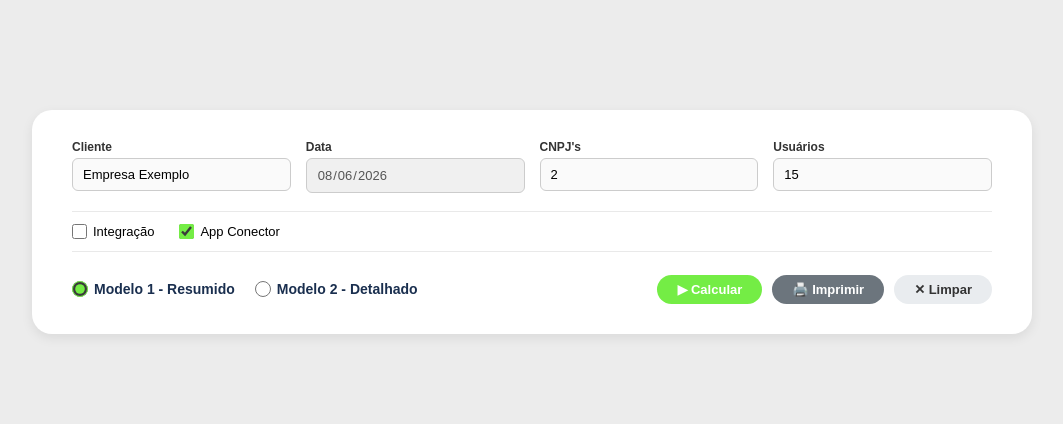
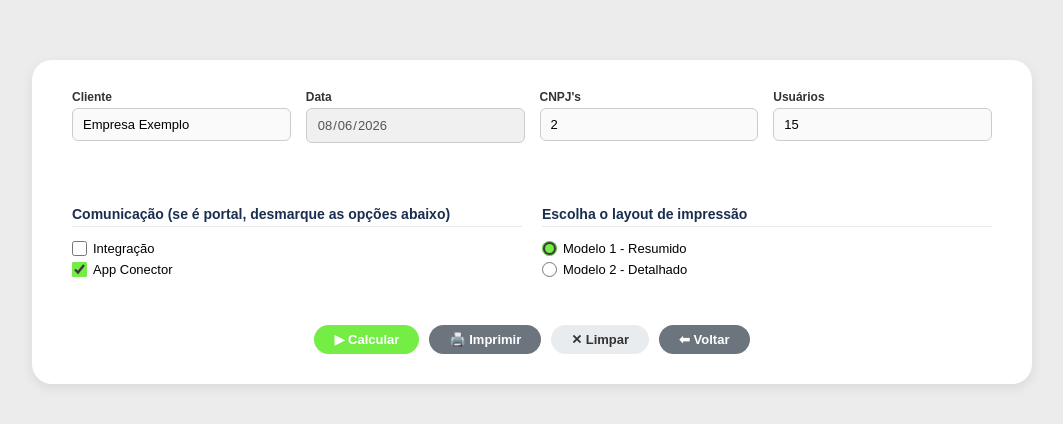
Before and after one commit to PreVendasNDD/Extrato_de_Horas, a plain HTML site: page move/Extrato_MOVE.html in a window 1280 px wide. Shown: the part 166-590 px from the top of the page, without its empty margins (108-1171 px from the left). Drawn offline with Linux system fonts and the light colour scheme.

Commit message:
Update Extrato_MOVE.html

```diff
--- a/move/Extrato_MOVE.html
+++ b/move/Extrato_MOVE.html
@@ -47,6 +47,7 @@
             display: grid;
             grid-template-columns: repeat(auto-fit, minmax(160px, 1fr));
             gap: 15px;
+            margin-bottom: 40px; /* Espaço extra entre inputs e colunas */
         }
 
         .controls .campo {
@@ -81,6 +82,7 @@
             color: #555;
         }
 
+        /* --- CLASSES ORIGINAIS PRESERVADAS (NÃO UTILIZADAS NO NOVO LAYOUT) --- */
         .controls .check-group {
             display: flex;
             flex-wrap: wrap;
@@ -161,6 +163,62 @@
 
         .btn-limpar { background: #e9ecef; color: #333; }
         .btn-limpar:hover { background: #ced4da; }
+
+        /* ---------- NOVAS CLASSES PARA O LAYOUT DE DUAS COLUNAS ---------- */
+        .modulos-row {
+            display: grid;
+            grid-template-columns: 1fr 1fr;
+            gap: 20px;
+            margin-top: 5px;
+        }
+
+        .modulos-col {
+            display: flex;
+            flex-direction: column;
+            gap: 6px;
+        }
+
+        .modulos-col h3 {
+            font-size: 14px;
+            font-weight: 700;
+            color: #1a2f4f;
+            margin-bottom: 8px;
+            border-bottom: 1px solid #e9e9e9;
+            padding-bottom: 4px;
+        }
+
+        .modulos-col label {
+            display: flex;
+            align-items: center;
+            gap: 6px;
+            font-size: 13px;
+            cursor: pointer;
+        }
+
+        .modulos-col input[type="checkbox"],
+        .modulos-col input[type="radio"] {
+            width: 15px;
+            height: 15px;
+            accent-color: #74ed45;
+            cursor: pointer;
+        }
+
+        /* ---------- NOVOS BOTÕES CENTRALIZADOS ---------- */
+        .botoes-row {
+            display: flex;
+            flex-wrap: wrap;
+            gap: 10px;
+            margin-top: 30px;
+            justify-content: center;
+        }
+
+        .btn-voltar {
+            background: #6c757d;
+            color: #fff;
+        }
+        .btn-voltar:hover {
+            background: #495057;
+        }
 
         /* ---------- EXTRATO (ESTILIZAÇÃO DE TELA) ---------- */
         .page {
@@ -415,6 +473,13 @@
             .controls .campo {
                 flex: 1 1 100%;
             }
+            .modulos-row {
+                grid-template-columns: 1fr;
+                gap: 15px;
+            }
+            .botoes-row {
+                justify-content: center;
+            }
         }
     </style>
 </head>
@@ -442,23 +507,29 @@
             </div>
         </div>
 
-        <!-- Linha 2: Checkboxes (Módulos) -->
-        <div class="check-group">
+        <!-- Linha 2: Duas colunas (Meio de comunicação e Layout) -->
+        <div class="modulos-row">
+            <!-- Coluna 1: Meio de comunicação -->
+            <div class="modulos-col">
+                <h3>Comunicação (se é portal, desmarque as opções abaixo)</h3>
                 <label><input type="checkbox" id="modIntegracao"> Integração</label>
                 <label><input type="checkbox" id="modApp" checked> App Conector</label>
             </div>
 
-        <!-- Linha 3: Modelo e Botões -->
-        <div class="action-group">
-            <div class="modelo-group">
+            <!-- Coluna 2: Layout de Impressão -->
+            <div class="modulos-col">
+                <h3>Escolha o layout de impressão</h3>
                 <label><input type="radio" name="modelo" value="1" checked> Modelo 1 - Resumido</label>
                 <label><input type="radio" name="modelo" value="2"> Modelo 2 - Detalhado</label>
             </div>
-            <div class="botoes">
+        </div>
+
+        <!-- Linha 3: Botões -->
+        <div class="botoes-row">
             <button class="btn btn-calcular" id="calcularBtn">▶ Calcular</button>
             <button class="btn btn-imprimir" id="imprimirBtn">🖨️ Imprimir</button>
             <button class="btn btn-limpar" id="limparBtn">✕ Limpar</button>
-            </div>
+            <button class="btn btn-voltar" onclick="window.location.href='../index.html'">⬅ Voltar</button>
         </div>
     </div>
 
```
Lines whose indentation alone changed are shown as unchanged.
